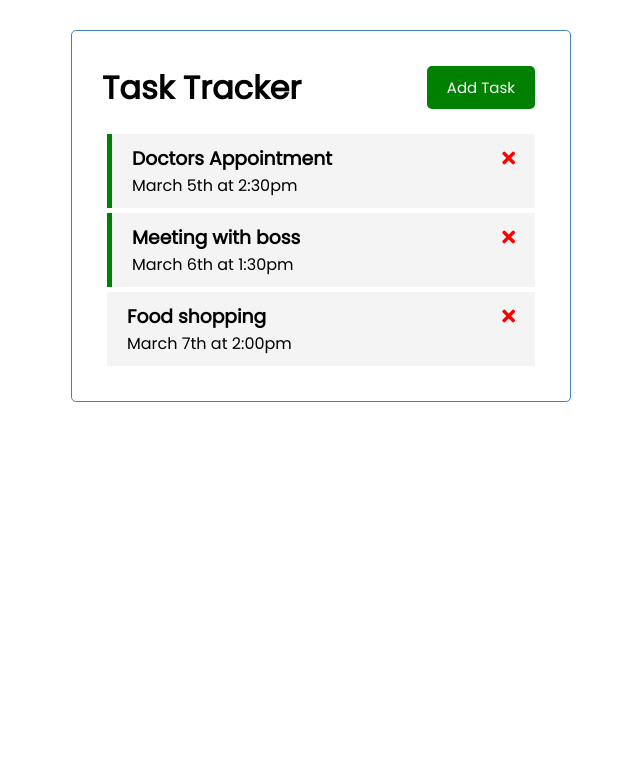
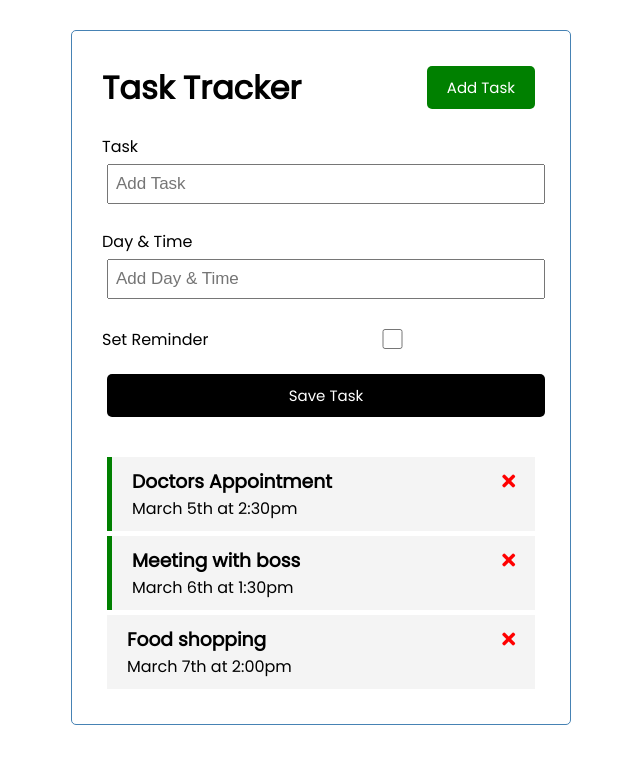
Before and after one commit to kelevra-pro/task-tracker-vue, a Vue app: page / in a window 1280 px wide. Shown: the top 764 px of the page, without its empty margins (319-959 px from the left). Built offline with nearby package versions, Linux system fonts and the light colour scheme.

Commit message:
add task component & v-model

```diff
--- a/src/App.vue
+++ b/src/App.vue
@@ -1,6 +1,7 @@
 <template>
   <div class="container">
     <Header title="Task Tracker"/>
+    <AddTask @add-task="addTask"/>
     <Tasks
       @toggle-reminder="toggleReminder"
       @delete-task="deleteTask"
@@ -10,14 +11,16 @@
 </template>
 
 <script>
-import Header from '@/components/Header';
-import Tasks from '@/components/Tasks';
+import Header from './components/Header';
+import Tasks from './components/Tasks';
+import AddTask from './components/AddTask';
 
 export default {
   name: 'App',
   components: {
     Header,
     Tasks,
+    AddTask,
   },
   data() {
     return {
@@ -25,6 +28,9 @@
     };
   },
   methods: {
+    addTask(task) {
+      this.tasks = [...this.tasks, task];
+    },
     toggleReminder(id) {
       const task = this.tasks.find(task => task.id === id);
       task.reminder = !task.reminder;
--- /dev/null
+++ b/src/components/AddTask.vue
@@ -0,0 +1,104 @@
+<template>
+  <form @submit="onSubmit" class="add-form">
+    <div class="form-control">
+      <label>Task</label>
+      <input
+        v-model="text"
+        type="text"
+        name="text"
+        placeholder="Add Task"
+      />
+    </div>
+    <div class="form-control">
+      <label>Day & Time</label>
+      <input
+        v-model="day"
+        type="text"
+        name="day"
+        placeholder="Add Day & Time"
+      />
+    </div>
+    <div class="form-control form-control-check">
+      <label>Set Reminder</label>
+      <input
+        v-model="reminder"
+        type="checkbox"
+        name="reminder"
+      >
+    </div>
+
+    <input type="submit" value="Save Task" class="btn btn-block"/>
+  </form>
+</template>
+
+<script>
+export default {
+  name: 'AddTask',
+  data() {
+    return {
+      text: '',
+      day: '',
+      reminder: false,
+    };
+  },
+  methods: {
+    onSubmit(e) {
+      e.preventDefault();
+      if (!this.text) {
+        alert('Please add a task');
+        return;
+      }
+
+      const newTask = {
+        id: Math.floor(Math.random() * 100000),
+        text: this.text,
+        day: this.day,
+        reminder: this.reminder,
+      };
+
+      this.$emit('add-task', newTask);
+
+      this.text = '';
+      this.day = '';
+      this.reminder = false;
+    },
+  },
+};
+</script>
+
+<style scoped>
+.add-form {
+  margin-bottom: 40px;
+}
+
+.form-control {
+  margin: 20px 0;
+}
+
+.form-control label {
+  display: block;
+}
+
+.form-control input {
+  width: 100%;
+  height: 40px;
+  margin: 5px;
+  padding: 3px 7px;
+  font-size: 17px;
+}
+
+.form-control-check {
+  display: flex;
+  align-items: center;
+  justify-content: space-between;
+}
+
+.form-control-check label {
+  flex: 1;
+}
+
+.form-control-check input {
+  flex: 2;
+  height: 20px;
+}
+</style>
```
